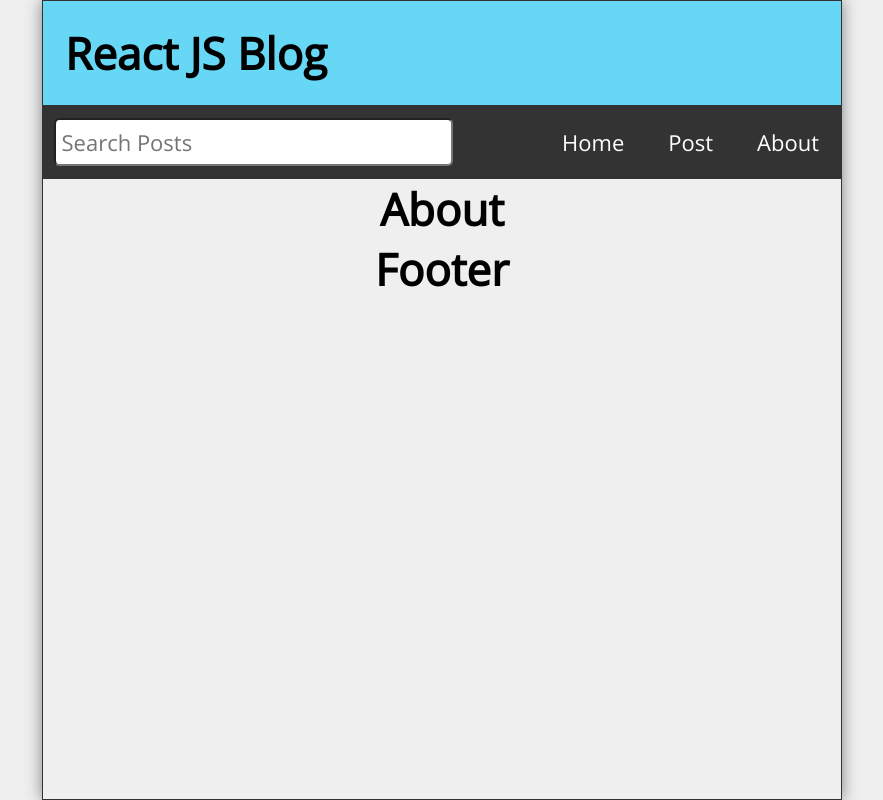
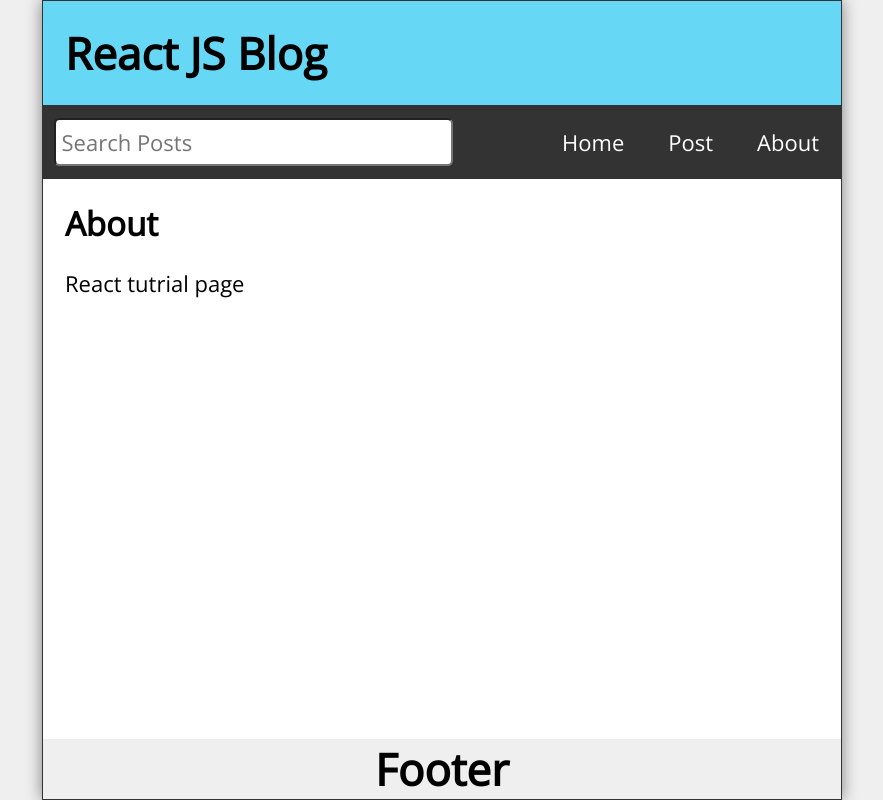
Before and after one commit to tomohiko-f/learn-react, a React (Create React App) app: page /about in a window 1280 px wide. Shown: the whole page, without its empty margins (198-1081 px from the left). Built offline with nearby package versions, Linux system fonts and the light colour scheme.

Commit message:
fix: About page

```diff
--- a/src/About.js
+++ b/src/About.js
@@ -1,7 +1,8 @@
 const About = () => {
     return (
-      <main>
-        <h1>About</h1>
+      <main className="About">
+        <h2>About</h2>
+        <p style={{marginTop: "1rem"}}>React tutrial page</p>
       </main>
     )
   }
```
